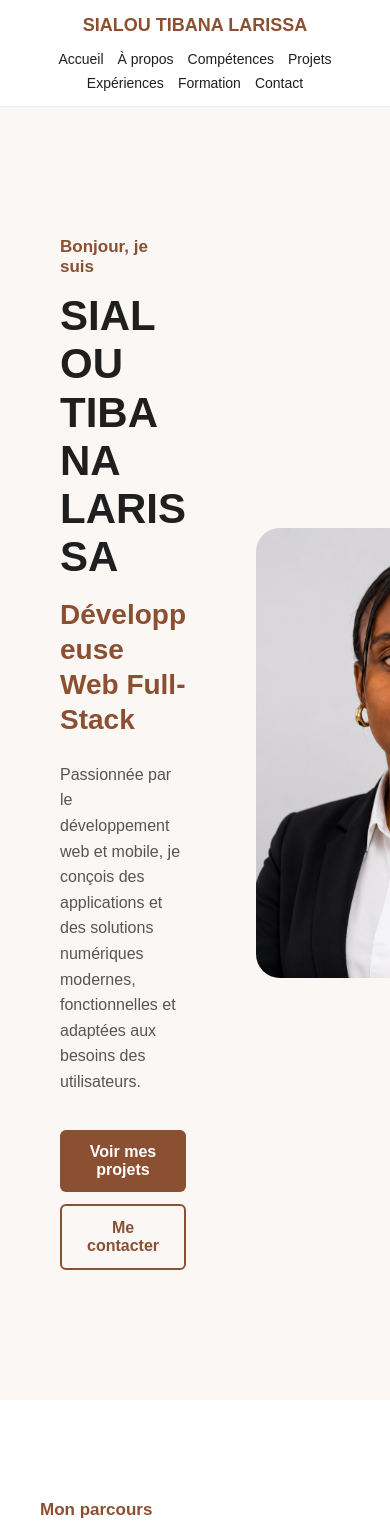
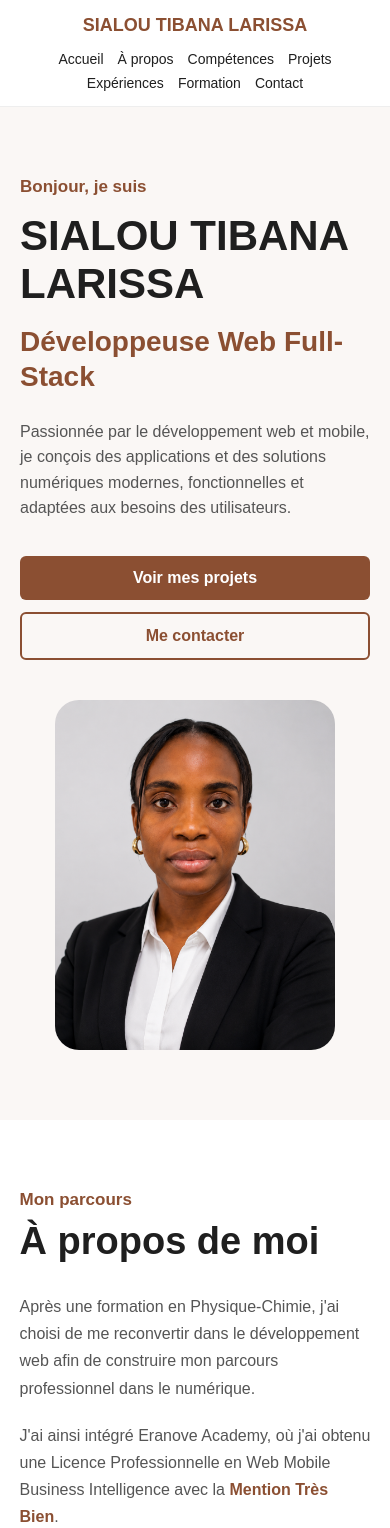
Before and after one commit to SIALOU-TIBANA-LARISSA/mon-portfolio, a React (Vite) app: page / in a window 390 px wide. Shown: the top 1528 px of the page. Built offline with nearby package versions, Linux system fonts and the light colour scheme.

Commit message:
Correction responsive mobile

```diff
--- a/src/App.css
+++ b/src/App.css
@@ -1320,3 +1320,121 @@ img {
   border-radius: 24px;
   display: block;
 }
+
+/* =====================================
+   CORRECTION MOBILE - ACCUEIL & À PROPOS
+===================================== */
+
+@media screen and (max-width: 768px) {
+
+  /* ===== ACCUEIL ===== */
+
+  .hero-container {
+    width: 100% !important;
+    max-width: 100% !important;
+    padding: 0 !important;
+
+    display: flex !important;
+    flex-direction: column !important;
+    align-items: stretch !important;
+
+    gap: 40px !important;
+  }
+
+  .hero-content {
+    width: 100% !important;
+    max-width: 100% !important;
+  }
+
+  .hero-content h1 {
+    width: 100% !important;
+    max-width: 100% !important;
+    font-size: 38px !important;
+    line-height: 1.15 !important;
+
+    overflow-wrap: normal !important;
+    word-break: normal !important;
+  }
+
+  .hero-content h2 {
+    width: 100% !important;
+    max-width: 100% !important;
+    font-size: 26px !important;
+    line-height: 1.25 !important;
+
+    overflow-wrap: normal !important;
+    word-break: normal !important;
+  }
+
+  .hero-description {
+    width: 100% !important;
+    max-width: 100% !important;
+    font-size: 16px !important;
+    line-height: 1.6 !important;
+
+    overflow-wrap: normal !important;
+    word-break: normal !important;
+  }
+
+  .hero-image {
+    width: 100% !important;
+    flex: none !important;
+    display: flex !important;
+    justify-content: center !important;
+  }
+
+  .hero-image img {
+    width: 280px !important;
+    height: 350px !important;
+    max-width: 100% !important;
+  }
+
+
+  /* ===== À PROPOS ===== */
+
+  #apropos {
+    width: 100% !important;
+    padding: 70px 5% !important;
+  }
+
+  .about-container {
+    width: 100% !important;
+    max-width: 100% !important;
+
+    display: grid !important;
+    grid-template-columns: 1fr !important;
+
+    gap: 40px !important;
+  }
+
+  .about-text {
+    width: 100% !important;
+    max-width: 100% !important;
+  }
+
+  .about-text h2 {
+    font-size: 38px !important;
+  }
+
+  .about-text p:not(.section-intro) {
+    width: 100% !important;
+    max-width: 100% !important;
+    font-size: 16px !important;
+    line-height: 1.7 !important;
+  }
+
+  .about-highlights {
+    width: 100% !important;
+
+    display: grid !important;
+    grid-template-columns: 1fr !important;
+
+    gap: 20px !important;
+  }
+
+  .about-card {
+    width: 100% !important;
+    max-width: 100% !important;
+  }
+
+}
```
